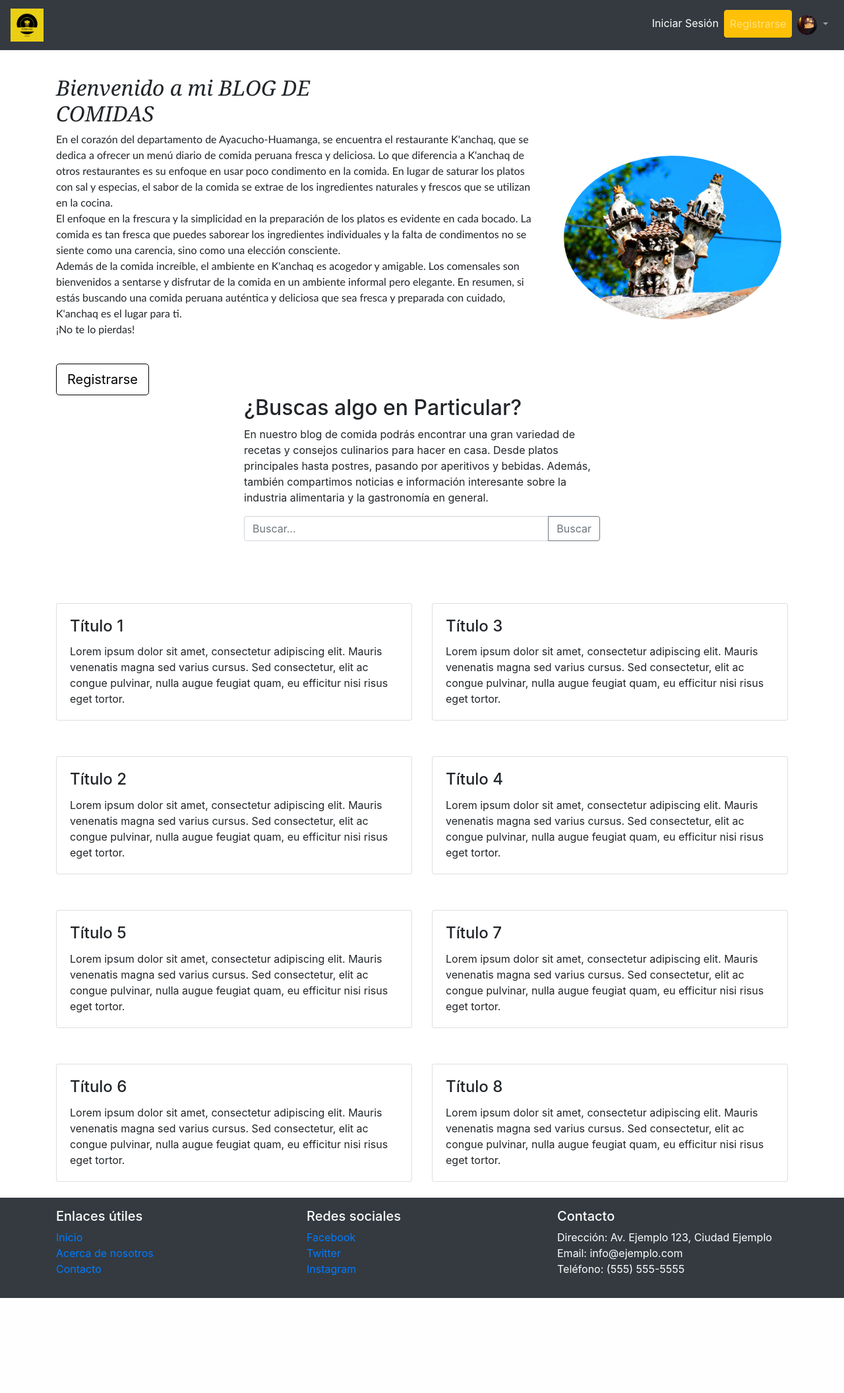
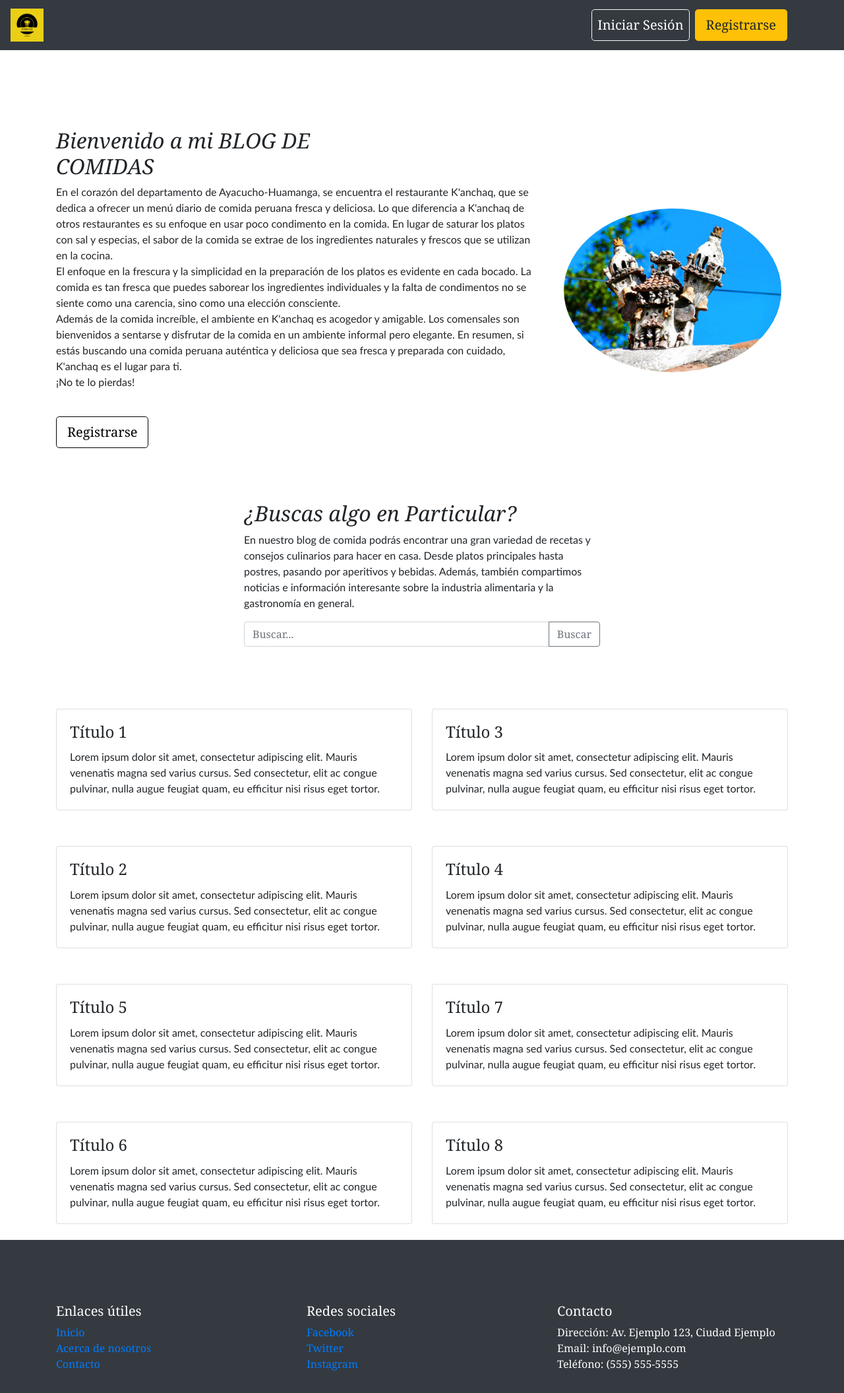
Before and after one commit to prodark88/KANCHAQ-Website, a Flask app: page / in a window 1280 px wide. Shown: the whole page at 66% size. Before the commit the page ends 1967 px from the top, so only its background shows below. Run offline with Flask 3, Linux system fonts and the light colour scheme; some libraries are stand-ins or nearby versions.

Commit message:
avanze-02

```diff
--- a/blogr/auth.py
+++ b/blogr/auth.py
@@ -1,4 +1,4 @@
-from flask import Blueprint, render_template, redirect, url_for, request, g , session , flash
+from flask import Blueprint, render_template, redirect, url_for, request, g , session , flash, abort
 
 # para la seguridad
 from werkzeug.security import generate_password_hash, check_password_hash
@@ -14,8 +14,8 @@ bp=Blueprint('auth', __name__, url_prefix='/auth')
 
 
 #base y clase necesaria para trabajar en el auth
-from .models import db , User
-
+from .models import User
+from blogr import db
 #Resgitrar usuarios
 @bp.route('/register', methods =['POST', 'GET'])
 def register():
@@ -67,7 +67,7 @@ def login():
         user = User.query.filter( User.email == email).first()
 
         if user ==  None or not check_password_hash(user.password, password):
-            error = 'Corre o contraseña es incorrecta'
+            error = 'Correo o contraseña es incorrecta'
 
         if error is None:
             session.clear()
@@ -77,27 +77,14 @@ def login():
         flash(error)
 
     return render_template('auth/login.html')
-
-
-#decorador para mantener sesion
-bp.before_app_request
-def load_logged_in_user():
-    user_id= session.get('user_id')
-
-    if user_id is None:
-        g.user = None
-    else:
-        g.user= User.query.get_or_404(user_id)
-
-
-
-
-#cerrar sesion
-@bp.route('/logout')
-def logout():
-    if session.clear():
-     return redirect(url_for('home.index'))
-
+'''
+#mantener inicio de sesion
+@bp.before_app_request
+def before_request():
+    g.user = None
+    if 'user_id' in session:
+        g.user = User.query.get(session['user_id'])
+'''
 
 #decorador para colocar en vistas
 import functools
@@ -106,14 +93,33 @@ def login_required(view):
     @functools.wraps(view)
     def wrapped_view(**kwargs):
         if g.user is None:
-            return redirect(url_for('auth.login'))
+            return redirect(url_for('auth.logout'))
         return view(**kwargs)
     return wrapped_view
 
+#decorador para mantener sesion
+@bp.before_app_request
+def load_logged_in_user():
+    user_id = session.get('user_id')
 
+    if user_id is not None:
+        g.user = User.query.get(user_id)
+    else:
+        pass #abort(404)
+
+
+#cerrar sesion
+@bp.route('/logout')
+def logout():
+    if  g.user:
+        session.clear()
+    flash('Sesión cerrada correctamente.')
+    return redirect(url_for('home.index'))
 
 
 #Accerder al perfil
 @bp.route('/profile')
+@login_required
+
 def profile():
     return render_template('auth/profile.html')
--- a/blogr/home.py
+++ b/blogr/home.py
@@ -1,4 +1,4 @@
-from flask import Blueprint, render_template, redirect, url_for
+from flask import Blueprint, render_template, redirect, url_for, request, g , session , flash
 
 bp=Blueprint('home', __name__)
 
--- a/blogr/post.py
+++ b/blogr/post.py
@@ -1,4 +1,5 @@
-from flask import Blueprint, render_template, redirect, url_for
+from flask import Blueprint, render_template, redirect, url_for, request, g , session , flash
+
 
 bp=Blueprint('post', __name__, url_prefix='/post')
 
--- a/blogr/static/css/footer.css
+++ b/blogr/static/css/footer.css
@@ -1,30 +1,28 @@
-
 
   .intro-section2 {
     margin-top: 160px;
   }
 
+  * {
+    font-family: Georgia, serif;
+  }
 
-
-  .my-custom-class h2 {
+  h2 {
     font-family: Georgia, serif;
     font-style: italic;
-    font-size: 18px;
-    line-height: 1.5;
-    font-weight: bold;
   }
 
-  .my-custom-class p {
-    font-family: Helvetica, Arial, sans-serif;
-    font-size: 12px;
-    line-height: 1.5;
-    font-weight: normal;
+  p {
+    font-family: Calibri, sans-serif;
   }
+
 
   .card {
     margin-top: 30px;
   }
-
+  .container{
+    margin-top: 80px;
+  }
 
   .alert {
     max-width: 600px;
--- a/blogr/templates/auth/register.html
+++ b/blogr/templates/auth/register.html
@@ -14,8 +14,8 @@ Register  {{ super() }}
                 <div class="container text-center">
                     <div class="row">
                         <div class="col-md-10">
-                            <h2 class="my-custom-class">Registrate en BLOG POST</h2>
-                            <p class="my-custom-class">Este blog está dedicado a las comidas peruanas, en particular a aquellas que forman parte del menú diario en el restaurante K'anchaq, ubicado en el corazón del departamento de Ayacucho-Huamanga. La cocina peruana es conocida en todo el mundo por su variedad y riqueza de sabores, y K'anchaq se destaca por su enfoque en utilizar ingredientes frescos y naturales en lugar de saturar los platos con sal y especias. En este restaurante podrás disfrutar de auténticos platillos peruanos preparados con cuidado y sabor excepcional. ¡No te pierdas la oportunidad de probar la comida peruana en K'anchaq!</p>
+                            <h2 >Registrate en BLOG POST</h2>
+                            <p >Este blog está dedicado a las comidas peruanas, en particular a aquellas que forman parte del menú diario en el restaurante K'anchaq, ubicado en el corazón del departamento de Ayacucho-Huamanga. La cocina peruana es conocida en todo el mundo por su variedad y riqueza de sabores, y K'anchaq se destaca por su enfoque en utilizar ingredientes frescos y naturales en lugar de saturar los platos con sal y especias. En este restaurante podrás disfrutar de auténticos platillos peruanos preparados con cuidado y sabor excepcional. ¡No te pierdas la oportunidad de probar la comida peruana en K'anchaq!</p>
 
                         </div>
                     </div>
--- a/blogr/templates/index.html
+++ b/blogr/templates/index.html
@@ -11,37 +11,42 @@ Inicio  {{ super() }}
   <nav class="navbar navbar-expand-lg navbar-dark bg-dark">
     <!-- Agrega el logo en la parte izquierda -->
     <a class="navbar-brand" href="{{ url_for('home.index') }}">
-          <img src="{{ url_for('static', filename='img/KANCHAQ.png') }}" width="50" height="50" alt="">
+      <img src="{{ url_for('static', filename='img/KANCHAQ.png') }}" width="50" height="50" alt="LOGO-KANCHAQ">
     </a>
     <!-- Agrega un botón para dispositivos móviles -->
     <button class="navbar-toggler" type="button" data-toggle="collapse" data-target="#navbarSupportedContent" aria-controls="navbarSupportedContent" aria-expanded="false" aria-label="Toggle navigation">
       <span class="navbar-toggler-icon"></span>
     </button>
     <!-- Agrega opciones de menú en la parte derecha -->
-        <div class="collapse navbar-collapse justify-content-end" id="navbarSupportedContent">
+    <div class="collapse navbar-collapse justify-content-end"  id="navbarSupportedContent"  style="margin-right: 70px;" >
+      {% if not g.user %}
       <ul class="navbar-nav">
         <li class="nav-item active">
-              <a class="nav-link text-white" href="{{ url_for('auth.login') }}">Iniciar Sesión</a>
+          <a class="nav-link btn btn-outline-light mr-2 btn-lg" href="{{ url_for('auth.login') }}">Iniciar Sesión</a>
         </li>
         <li class="nav-item">
-              <a class="nav-link btn btn-warning" href="{{ url_for('auth.register') }}">Registrarse</a>
+          <a class="btn btn-warning btn-lg" href="{{ url_for('auth.register') }}">Registrarse</a>
         </li>
+      {% else %}
         <li class="nav-item dropdown">
-              <!-- Agrega una flecha desplegable en la parte derecha -->
-              <a class="nav-link dropdown-toggle" href="#" id="navbarDropdown" role="button" data-toggle="dropdown" aria-haspopup="true" aria-expanded="false">
-                <img src="{{ url_for('static', filename='img/itachi.jpg') }}" width="30" height="30" alt="" class="rounded-circle">
+          <a class="nav-link dropdown-toggle" href="" id="navbarDropdown" role="button" data-toggle="dropdown" aria-haspopup="true" aria-expanded="false">
+              <img src="{{ url_for('static', filename='img/itachi.jpg') }}" width="30" height="30" alt="foto-perfil" class="rounded-circle">
           </a>
-              <div class="dropdown-menu dropdown-menu-right" aria-labelledby="navbarDropdown">
+          <div class="dropdown-menu dropdown-menu-right w-100" aria-labelledby="navbarDropdown">
+            <div class="dropdown-header">  ¡Hola {{ g.user.username }}! </div>
+            <div class="dropdown-divider"></div>
             <a class="dropdown-item" href="{{ url_for('post.create') }}">Crear blog</a>
             <a class="dropdown-item" href="{{ url_for('post.posts') }}">Mis blogs</a>
             <a class="dropdown-item" href="{{ url_for('auth.profile') }}">Mi Perfil</a>
+            <div class="dropdown-divider"></div>
             <a class="dropdown-item" href="{{ url_for('auth.logout') }}">Cerrar Sesión</a>
-
         </div>
         </li>
       </ul>
+      {% endif %}
     </div>
   </nav>
+
   <!-- fin de la estructura de la barra de navegacion  -->
 </header>
 {% endblock %}
@@ -53,10 +58,10 @@ Inicio  {{ super() }}
       <div class="container">
         <div class="row">
           <div class="col-md-8 " style="text-align: left;">
-            <h2 class="my-custom-class" style="font-family: Georgia, serif; font-style: italic;">
+            <h2  >
               <br>  Bienvenido a mi BLOG DE <br> COMIDAS
             </h2>
-            <p class="my-custom-class" style="font-family: Calibri, sans-serif;">En el corazón del departamento de Ayacucho-Huamanga, se encuentra el restaurante K'anchaq, que se dedica a ofrecer un menú diario de comida peruana fresca y deliciosa.
+            <p  >En el corazón del departamento de Ayacucho-Huamanga, se encuentra el restaurante K'anchaq, que se dedica a ofrecer un menú diario de comida peruana fresca y deliciosa.
               Lo que diferencia a K'anchaq de otros restaurantes es su enfoque en usar poco condimento en la comida. En lugar de saturar los platos con sal y especias,
               el sabor de la comida se extrae de los ingredientes naturales y frescos que se utilizan en la cocina. <br>
               El enfoque en la frescura y la simplicidad en la preparación de los platos es evidente en cada bocado. La comida es tan fresca que puedes saborear los ingredientes individuales
```
Also changed, not shown: blogr/templates/auth/profile.html (+58 -1 lines), instance/blogspost_db.sqlite. Lines whose indentation alone changed are shown as unchanged.
